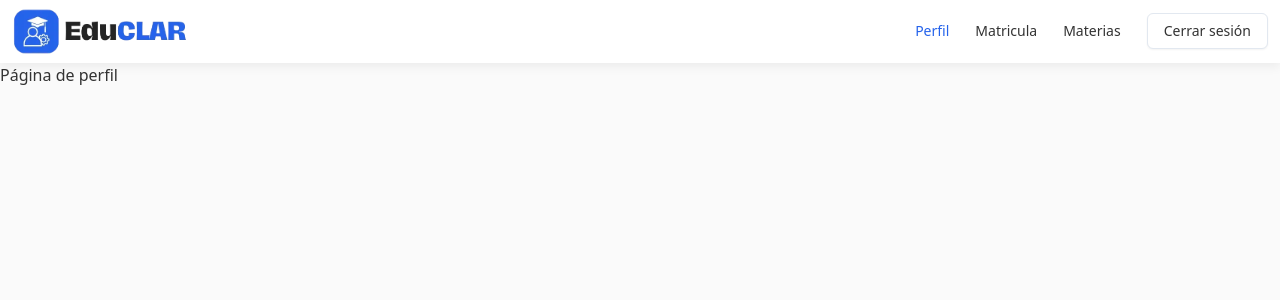
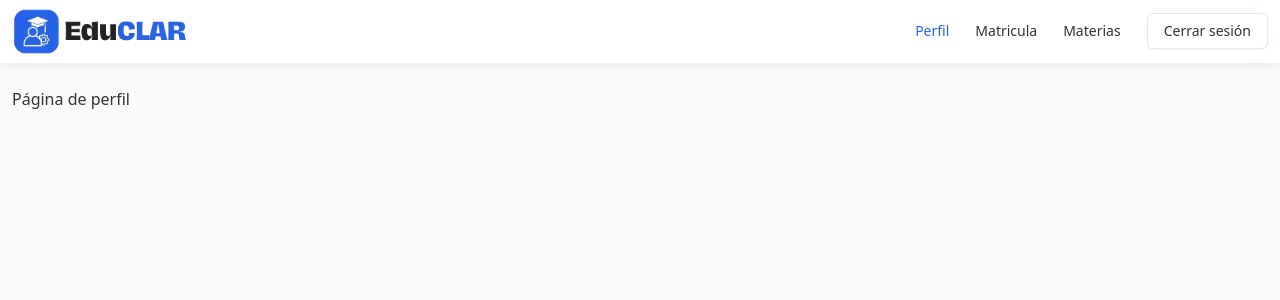
Before and after one commit to RubertG/educlar-frontend, a Next.js app: page / in a window 1280 px wide. Shown: the top 300 px of the page. Built offline with nearby package versions, Linux system fonts and the light colour scheme.

Commit message:
grid in main layout

```diff
--- a/src/app/globals.css
+++ b/src/app/globals.css
@@ -4,7 +4,7 @@
 
 .container {
   @apply mx-auto px-3;
-  width: auto;
+  width: 100%;
   max-width: 1500px;
 }
 
--- a/src/app/layout.tsx
+++ b/src/app/layout.tsx
@@ -23,8 +23,12 @@ export default function RootLayout({
       <body
         className={`${inter.variable} ${inter.variable} antialiased bg-bg-100 text-text-100`}
       >
-        <Nav />
-        {children}
+        <div className="min-h-screen grid grid-rows-[auto_1fr]">
+          <Nav />
+          <main className="container mt-6">
+            {children}
+          </main>
+        </div>
       </body>
     </html>
   )
```
